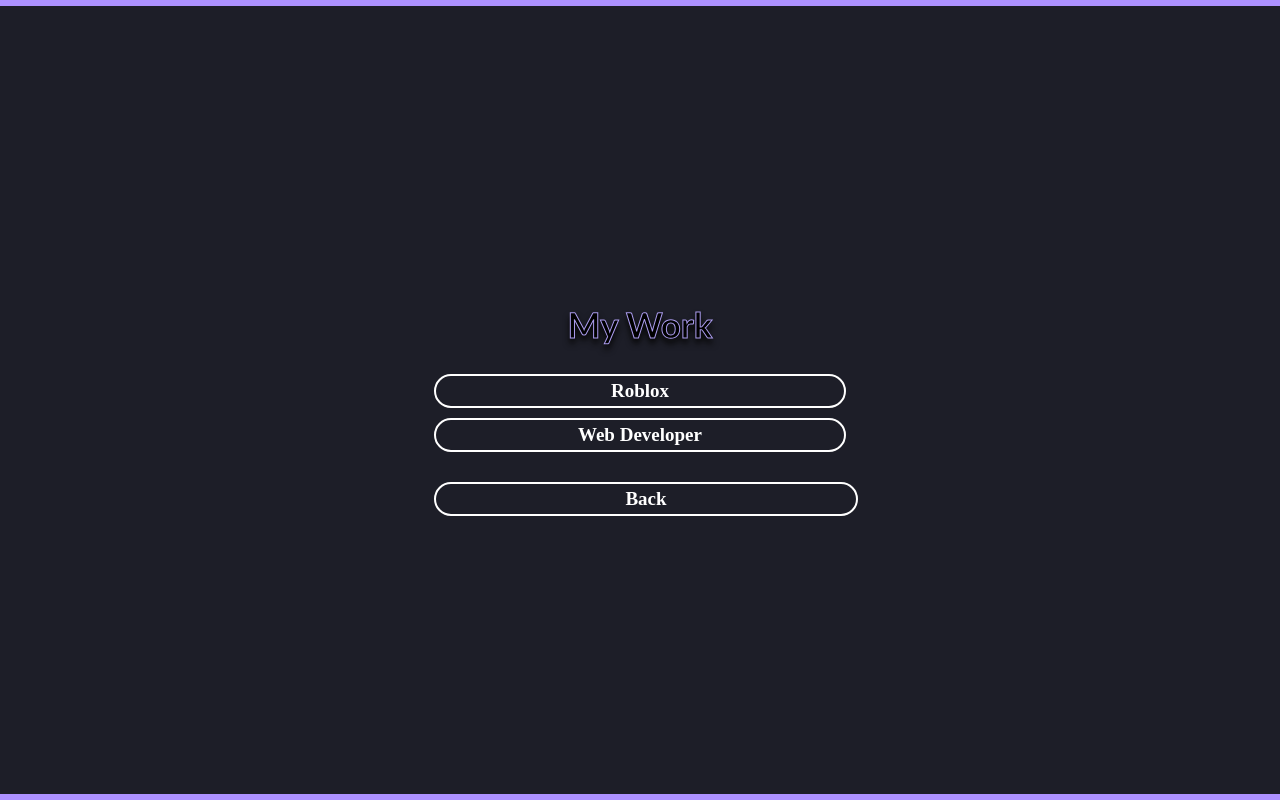
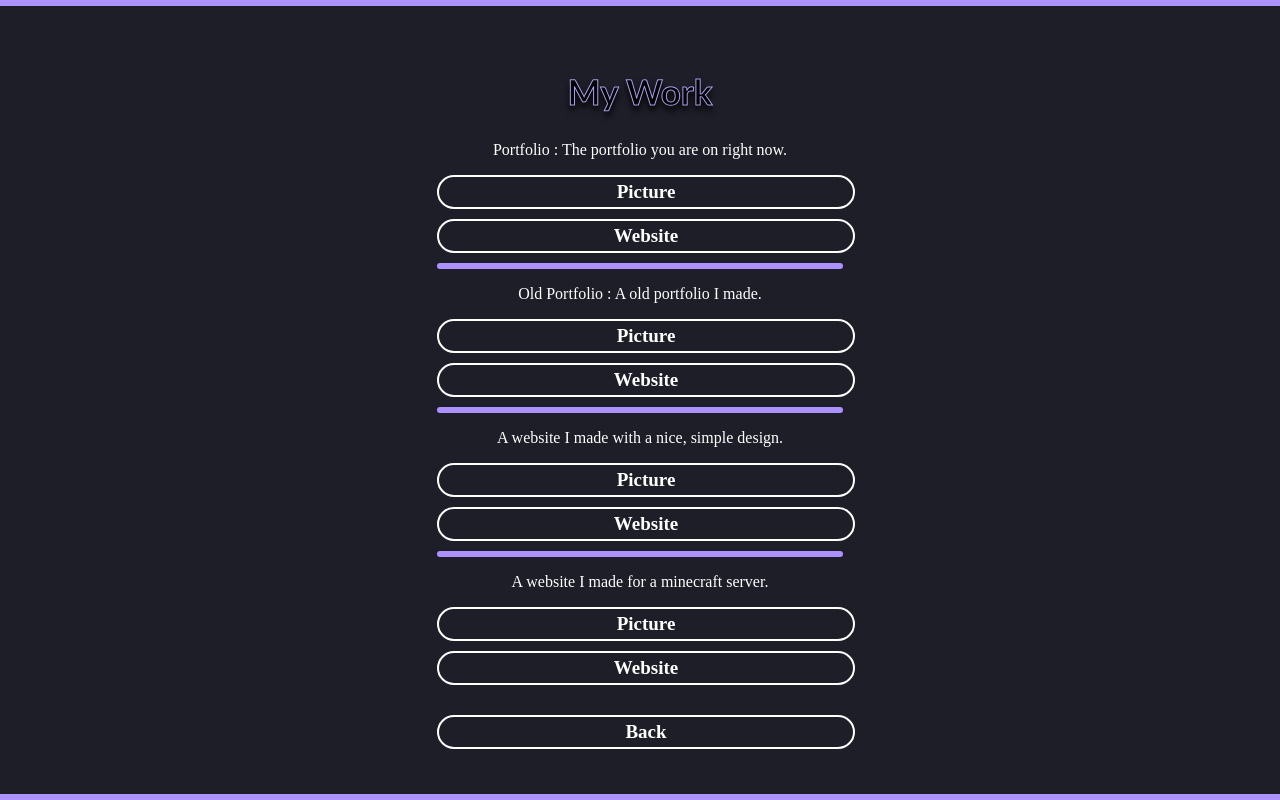
Before and after one commit to SocietyWeb/new-portfolio, a plain HTML site: page work.html in a window 1280 px wide. Drawn offline with Linux system fonts and the light colour scheme.

Commit message:
Update work.html

```diff
--- a/work.html
+++ b/work.html
@@ -3,7 +3,7 @@
   <head>
     <meta charset="utf-8" />
     <meta http-equiv="X-UA-Compatible" content="IE=edge" />
-    <title>Portfolio | Work</title>
+    <title>Portfolio | Work Web</title>
     <meta name="viewport" content="width=device-width, initial-scale=1" />
     <link
       rel="stylesheet"
@@ -15,9 +15,30 @@
   <body>
     <div id="main">
         <h2 class="title">My Work</h2>
-        <a href="workroblox.html" class="btn" style="width: 50vh;">Roblox</a>
-        <a href="workweb.html" class="btn" style="width: 50vh;">Web Developer</a>
-        <a href="index.html" class="btn" style="margin-top: 30px">Back</a>
+        <p class="work">
+          Portfolio : The portfolio you are on right now.
+        </p>
+        <a href="https://gyazo.com/1fa7ac446b68c242237b6e99400f887b" class="btn" target="_blank">Picture</a>
+        <a href="https://masonstout.co.uk" class="btn" target="_blank">Website</a>
+        <div class="line" style="width: 50vh;"></div>
+        <p class="work">
+          Old Portfolio : A old portfolio I made.
+        </p>
+        <a href="https://gyazo.com/61fb03a0987e3e3de674ef42ea7c3acb" class="btn" target="_blank">Picture</a>
+        <a href="https://societyweb.github.io/oldportfolio.github.io/" class="btn" target="_blank">Website</a>
+        <div class="line" style="width: 50vh;"></div>
+        <p class="work">
+          A website I made with a nice, simple design.
+        </p>
+        <a href="https://gyazo.com/a81b354f893f535d297e7a4aaecf9258" class="btn" target="_blank">Picture</a>
+        <a href="https://societyweb.github.io/fusionnetwork/" class="btn" target="_blank">Website</a>
+        <div class="line" style="width: 50vh;"></div>
+        <p class="work">
+          A website I made for a minecraft server.
+        </p>
+        <a href="https://gyazo.com/4b8da33293e76b289cd232337f30ac35" class="btn" target="_blank">Picture</a>
+        <a href="http://craftopia.atwebpages.com/index.html" class="btn" target="_blank">Website</a>
+        <a href="work.html" class="btn" style="margin-top: 30px">Back</a>
     </div>
   </body>
 </html>
```
